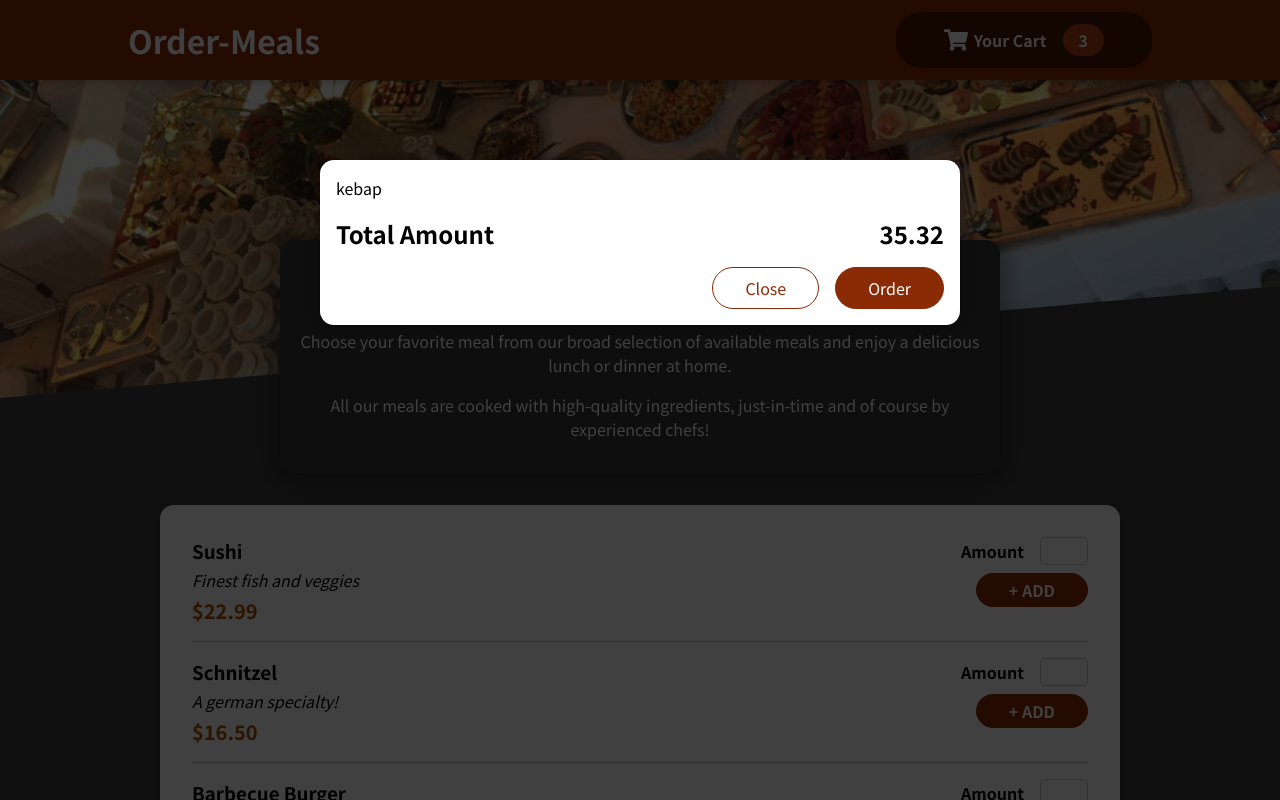
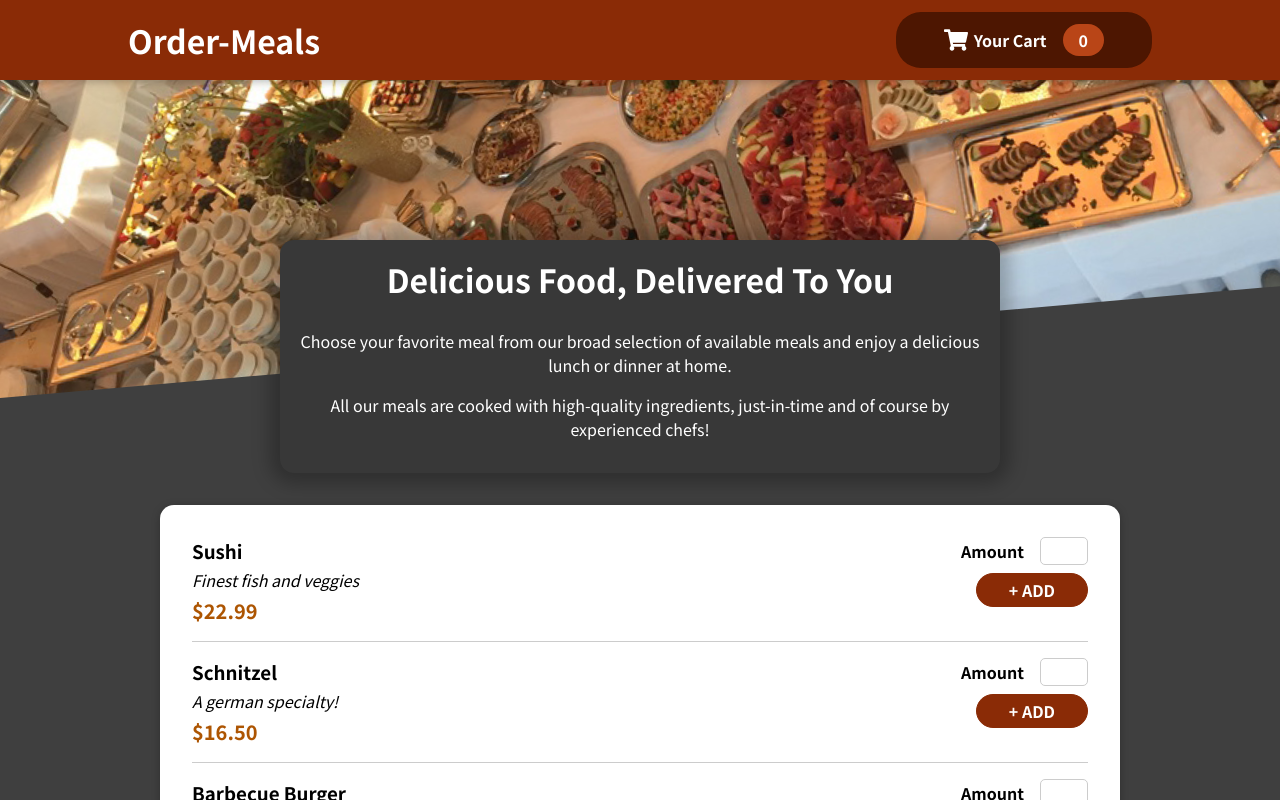
Before and after one commit to halilibrahimcelik/food-order-app, a React (Create React App) app: page / in a window 1280 px wide. Shown: the top 800 px of the page. Built offline with nearby package versions, Linux system fonts and the light colour scheme.

Commit message:
Adding custom context Component.

```diff
--- a/src/App.js
+++ b/src/App.js
@@ -1,17 +1,24 @@
-import { Fragment } from "react";
+import { useState } from "react";
 
 import Header from "./components/Layout/Header";
 import Meal from "./components/Meals/Meal";
 import Cart from "./components/Cart/Cart";
+import CartProvide from "./store/CartProvide";
 function App() {
+  const [cartIsshowm, setCartIsShown] = useState(false);
+
+  const showCartHandler = () => {
+    setCartIsShown(!cartIsshowm);
+  };
+
   return (
-    <Fragment>
-      <Cart />
-      <Header />
+    <CartProvide>
+      {cartIsshowm && <Cart onShowCart={showCartHandler} />}
+      <Header onShowCart={showCartHandler} />
       <main>
         <Meal />
       </main>
-    </Fragment>
+    </CartProvide>
   );
 }
 
--- a/src/components/Cart/Cart.jsx
+++ b/src/components/Cart/Cart.jsx
@@ -1,20 +1,21 @@
 import React from 'react'
 import Modal from '../UI/Modal';
 import styles from "./cart.module.css";
-const Cart = () => {
+const Cart = (props) => {
+    const {onShowCart}=props;
     const cartITems=<ul className={styles["cart-items"]} >
         {[{id:"c1", name:"kebap", amount:2,price:12.99}].map((item)=>
          <li key={item.id}>{item.name} </li>)}
         </ul>;
   return (
-    <Modal>
+    <Modal onClose={onShowCart} >
 {cartITems}
 <div className={styles.total}>
     <span>Total Amount</span>
     <span>35.32</span>
     </div>
     <div className={styles.actions}>
-        <button className={styles["button--alt"]} >Close</button>
+        <button className={styles["button--alt"]} onClick={onShowCart} >Close</button>
         <button className={styles.button} >Order</button>
 
         </div>
--- a/src/components/Layout/Header.jsx
+++ b/src/components/Layout/Header.jsx
@@ -4,11 +4,12 @@ import image from "../../assets/meals.jpg";
 import styles from "./header.module.css"
 import HeaderCartButton from './HeaderCartButton';
 const Header = (props) => {
+    const {onShowCart}=props;
   return (
  <React.Fragment>
     <header  className={styles.header}>
         <h1>Order-Meals</h1>
-      <HeaderCartButton/>
+      <HeaderCartButton onShowCart={onShowCart} />
     </header>
     <div className={styles["main-image"]}>
         <img src={image} alt="A table full of dishes" />
--- a/src/components/Layout/HeaderCartButton.jsx
+++ b/src/components/Layout/HeaderCartButton.jsx
@@ -1,13 +1,20 @@
-import React from 'react'
+import React,{useContext} from 'react'
 
 import styles from "./headerCartButton.module.css";
 import {FaShoppingCart} from "react-icons/fa"
-const HeaderCartButton = () => {
+import CartContext from '../../store/cart-context';
+const HeaderCartButton = (props) => {
+  const {onShowCart}=props;
+  const cartCtx=useContext(CartContext);
+  const numberOfCartItems=cartCtx.items.reduce((curNumber,item)=>{
+    return curNumber+ item.amount
+  },0);//!this fun reduce array into single number
+
   return (
-    <button className={styles.button}>
+    <button className={styles.button} onClick={onShowCart} >
         <span className={styles.icon} > <FaShoppingCart/> </span>
         <span>Your Cart </span>
-        <span className={styles.badge} >3</span>
+        <span className={styles.badge} > {numberOfCartItems} </span>
     </button>
   )
 }
--- a/src/components/UI/Modal.jsx
+++ b/src/components/UI/Modal.jsx
@@ -3,8 +3,8 @@ import styles from "./modal.module.css";
 import ReactDom from "react-dom";
 
 
-const Backdrop = (props) => {
-return <div className={styles.backdrop} ></div>
+const Backdrop = ({onClose}) => {
+return <div className={styles.backdrop}  onClick={onClose} ></div>
 }
 const ModalOverlay = (props) => {
 return (<div className={styles.modal} >
@@ -16,8 +16,9 @@ const portalElement=document.getElementById("overlays");
 
 console.log(portalElement)
 const Modal = (props) => {
+     const {onClose}=props;
 return (<Fragment>
-{ReactDom.createPortal(<Backdrop/>, portalElement)}
+{ReactDom.createPortal(<Backdrop onClose={onClose} />, portalElement)}
 {ReactDom.createPortal(<ModalOverlay>{props.children} </ModalOverlay>, portalElement)}
 {/* <Backdrop/>
 <ModalOverlay>{props.children} </ModalOverlay> */}
--- /dev/null
+++ b/src/store/CartProvide.jsx
@@ -0,0 +1,41 @@
+import React,{useReducer} from 'react'
+import CartContext from './cart-context'
+
+const defaultCartState={
+    items:[],
+    totalAmount:0
+}
+const cartReducer=(state,action)=>{
+
+
+    if(action.type==="ADD_FOOD"){
+       const updatedItems=state.items.concat(action.item)
+       const newTotalAmount=state.totalAmount + action.item.price * action.item.amount
+        return {
+            items:updatedItems,
+            totalAmount:newTotalAmount
+        }
+    }
+    return  defaultCartState
+}
+const CartProvide = (props) => {
+    const[cartState,dispatchCartAction] =useReducer(cartReducer,defaultCartState);
+
+    const addItemToCartHandler=(item)=>{
+        dispatchCartAction({type:"ADD_FOOD",item:item})
+    };
+    const removeItemFromCartHandler=id=>{
+        dispatchCartAction({type:"REMOVE", id:id})
+    };
+    const cartContext={
+        items:cartState.items,
+        totalAmount:cartState.totalAmount,
+        addItem:addItemToCartHandler,
+        removeItem:removeItemFromCartHandler
+    }
+return <CartContext.Provider value={cartContext}>
+    {props.children}
+</CartContext.Provider>
+}
+
+export default CartProvide
--- /dev/null
+++ b/src/store/cart-context.jsx
@@ -0,0 +1,9 @@
+import React from 'react';
+
+const CartContext=React.createContext({
+    items:[],
+    totalAmount:0,
+    addItem:(item)=>{},
+    removeItem:(id)=>{}
+});
+export default CartContext;
```
